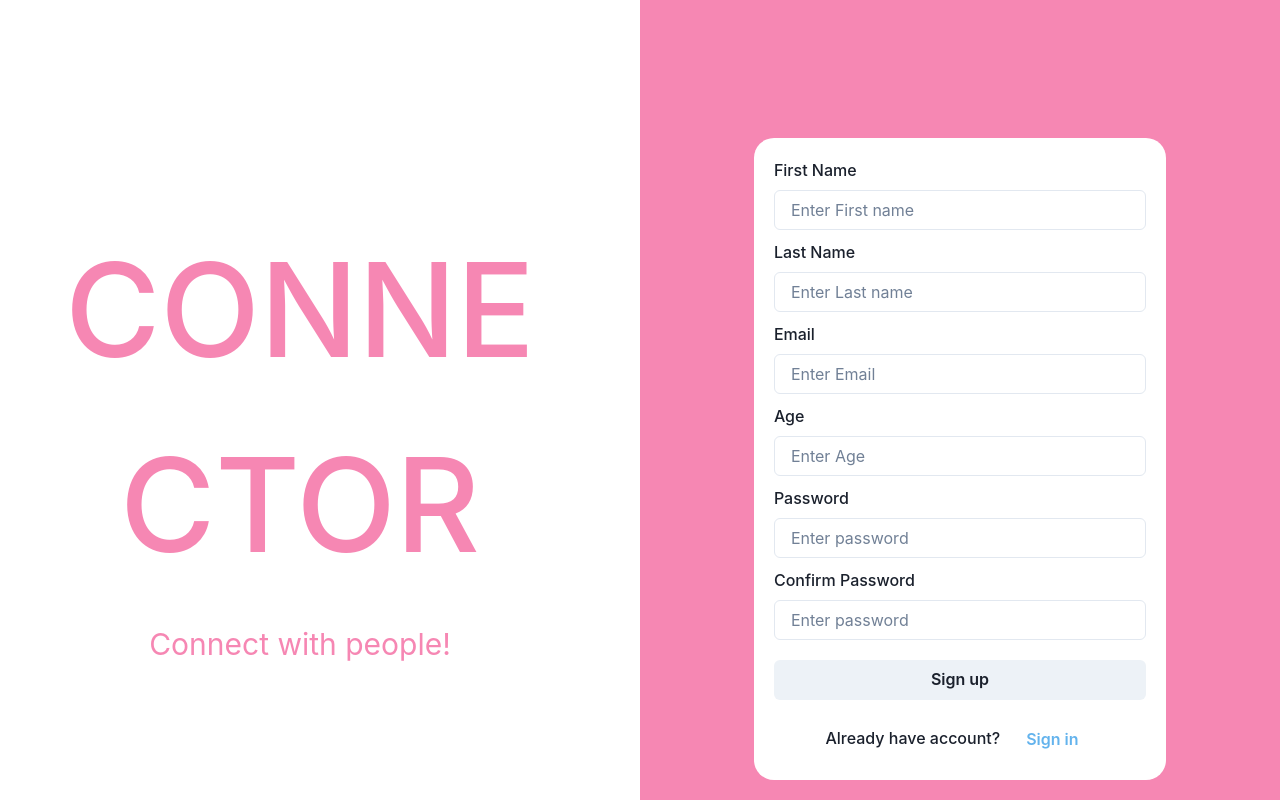
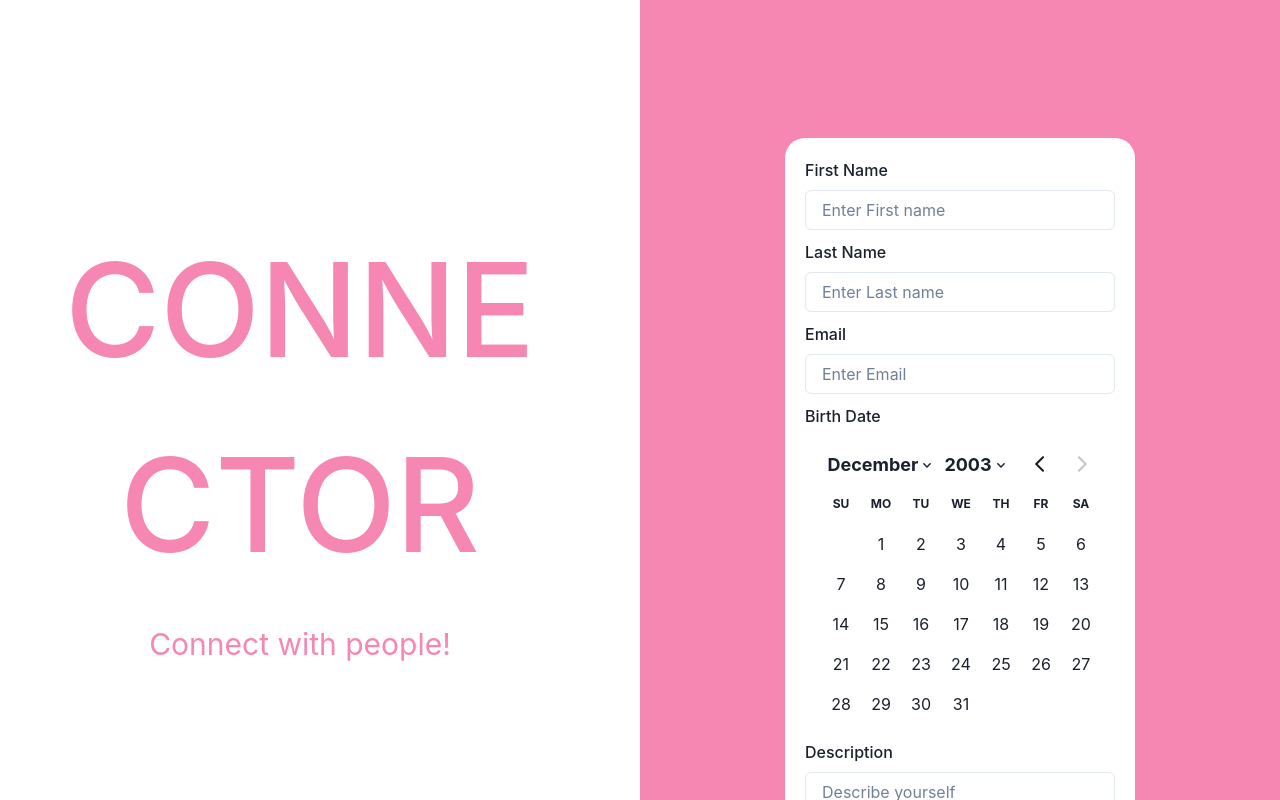
Before and after one commit to connector-tech/connector-front, a React (Create React App) app: page /login in a window 1280 px wide. Both pictures are taken after a click on the button "Sign up". Shown: the top 800 px of the page. Built offline with nearby package versions, Linux system fonts and the light colour scheme; no server answers.

Commit message:
register fields added

```diff
--- a/package.json
+++ b/package.json
@@ -5,17 +5,17 @@
   "dependencies": {
     "@chakra-ui/icons": "^2.1.1",
     "@chakra-ui/react": "^2.8.2",
-    "@emotion/react": "^11.11.4",
-    "@emotion/styled": "^11.11.5",
     "@react-spring/web": "^9.5.5",
     "@tanstack/react-query": "^5.28.9",
     "@testing-library/jest-dom": "^5.17.0",
     "@testing-library/react": "^13.4.0",
     "@testing-library/user-event": "^13.5.0",
     "axios": "^1.6.8",
+    "date-fns": "^3.6.0",
     "formik": "^2.4.5",
     "framer-motion": "^11.0.24",
     "react": "^18.2.0",
+    "react-day-picker": "^8.10.0",
     "react-dom": "^18.2.0",
     "react-query": "^3.39.3",
     "react-router-dom": "^6.22.3",
--- a/src/api/auth/auth-hooks.jsx
+++ b/src/api/auth/auth-hooks.jsx
@@ -15,6 +15,7 @@ export function useCreateUser() {
       age,
       bio,
       interests,
+      birthDate,
     }) =>
       createUser(
         firstName,
@@ -22,7 +23,7 @@ export function useCreateUser() {
         email,
         password,
         confirmPassword,
-        age,
+        birthDate,
         bio,
         interests,
       ),
--- a/src/api/auth/auth.jsx
+++ b/src/api/auth/auth.jsx
@@ -6,34 +6,28 @@ export async function createUser(
   email,
   password,
   confirmPassword,
-  age,
+  birthDate,
   bio,
   interests,
 ) {
-  const { data } = await axios.post(
-    "https://core-46ur.onrender.com/auth/sign-up",
-    {
+  const { data } = await axios.post("http://18.153.84.68/auth/sign-up", {
     first_name: firstName,
     last_name: lastName,
     email,
     password,
     confirm_password: confirmPassword,
-      age,
+    birth_date: birthDate,
     bio,
     interests,
-    },
-  );
+  });
   return { data };
 }
 
 export async function login(email, password) {
-  const { data } = await axios.post(
-    "https://core-46ur.onrender.com/auth/sign-in",
-    {
+  const { data } = await axios.post("http://18.153.84.68/auth/sign-in", {
     email,
     password,
-    },
-  );
+  });
   return { data };
 }
 
@@ -47,7 +41,7 @@ export async function updateUser(
   bio,
   interests,
 ) {
-  const { data } = await axios.post("https://core-46ur.onrender.com/", {
+  const { data } = await axios.put("http://18.153.84.68/users", {
     first_name: firstName,
     last_name: lastName,
     email,
--- /dev/null
+++ b/src/api/interests/interests-hooks.jsx
@@ -0,0 +1,8 @@
+import { useQuery } from "react-query";
+import { getInterests } from "./interests";
+
+export function useInterests() {
+  const data = useQuery(["getInterests"], getInterests);
+
+  return { data };
+}
--- /dev/null
+++ b/src/api/interests/interests.jsx
@@ -0,0 +1,6 @@
+import axios from "axios";
+
+export async function getInterests() {
+  const { data } = await axios.get("http://18.153.84.68/interests");
+  return { data };
+}
--- a/src/api/users/users.jsx
+++ b/src/api/users/users.jsx
@@ -1,7 +1,7 @@
 import axios from "axios";
 
 export async function getUsers(size) {
-  const { data } = await axios.get("https://core-46ur.onrender.com/users", {
+  const { data } = await axios.get("http://18.153.84.68/users", {
     headers: {
       token: sessionStorage.getItem("token"),
     },
--- a/src/pages/login-page/index.jsx
+++ b/src/pages/login-page/index.jsx
@@ -56,10 +56,10 @@ export function LoginPage() {
           </Text>
         </div>
       </Box>
-      <VStack bg="pink.300" h={innerWidth < 800 && "100vh"}>
-        <Center mt={isLogin ? "35%" : "20%"}>
+      <VStack bg="pink.300" h={innerWidth < 800 && "full"}>
+        <Center mt={isLogin && innerWidth > 800 ? "35%" : "20%"}>
           <Box
-            maxW="fit-content"
+            maxW="350px"
             bg="white"
             p="20px"
             borderRadius="20px"
--- a/src/pages/login-page/register-form/index.jsx
+++ b/src/pages/login-page/register-form/index.jsx
@@ -1,18 +1,35 @@
-import { Button, FormControl, FormLabel, Input } from "@chakra-ui/react";
+import {
+  Button,
+  Checkbox,
+  FormControl,
+  FormLabel,
+  Input,
+  Radio,
+  Stack,
+  Textarea,
+} from "@chakra-ui/react";
 import { useCreateUser } from "../../../api/auth/auth-hooks";
 import { useState } from "react";
 import { useNavigate } from "react-router-dom";
+import { DayPicker } from "react-day-picker";
+import { format } from "date-fns";
+import "react-day-picker/dist/style.css";
+import { useInterests } from "../../../api/interests/interests-hooks";
 
 export function RegisterForm() {
   const navigate = useNavigate();
 
   const { mutate, isSuccess } = useCreateUser();
+  const { data } = useInterests();
+
   const [firstName, setFirstName] = useState();
   const [lastName, setLastName] = useState();
   const [email, setEmail] = useState();
-  const [age, setAge] = useState();
   const [password, setPassword] = useState();
+  const [interests, setInterests] = useState([]);
   const [confirmPassword, setConfirmPassword] = useState();
+  const [date, setDate] = useState();
+  const [bio, setBio] = useState();
   const onSubmit = () => {
     mutate({
       firstName,
@@ -20,14 +37,20 @@ export function RegisterForm() {
       email,
       password,
       confirmPassword,
-      age: 18,
-      bio: "test",
-      interests: ["01f38b76-7d8a-450e-b833-cf0fcca88b2d"],
+      birthDate: format(date, "yyyy-MM-dd"),
+      bio,
+      interests,
     });
     if (isSuccess) {
       navigate("/");
     }
   };
+
+  const onCheck = (interest) => {
+    setInterests([...interests, interest]);
+    console.log(interests);
+  };
+
   return (
     <FormControl>
       <FormLabel>First Name</FormLabel>
@@ -48,12 +71,34 @@ export function RegisterForm() {
         onChange={(e) => setEmail(e.target.value)}
         placeholder="Enter Email"
       />
-      <FormLabel mt="10px">Age</FormLabel>
-      <Input
+      <FormLabel mt="10px">Birth Date</FormLabel>
+      <DayPicker
+        mode="single"
+        captionLayout="dropdown-buttons"
+        fromYear={1975}
+        toYear={2003}
+        onSelect={setDate}
+      />
+      <FormLabel mt="10px">Description</FormLabel>
+      <Textarea
         type="number"
-        onChange={(e) => setAge(e.target.value)}
-        placeholder="Enter Age"
+        onChange={(e) => setBio(e.target.value)}
+        placeholder="Describe yourself"
       />
+      <FormLabel mt="10px">Interests</FormLabel>
+      <Stack direction="row" overflowX="scroll">
+        {data?.data?.data?.interests.map((item) => {
+          return (
+            <Checkbox
+              value={item.id}
+              onChange={() => onCheck(item.id)}
+              key={item.id}
+            >
+              {item.name}
+            </Checkbox>
+          );
+        })}
+      </Stack>
       <FormLabel mt="10px">Password</FormLabel>
       <Input
         type="password"
```
Also changed, not shown: src/App.css (line endings or trailing spaces), 1 other file (tests, documents, lock files or other folders). Lines whose indentation alone changed are shown as unchanged.
